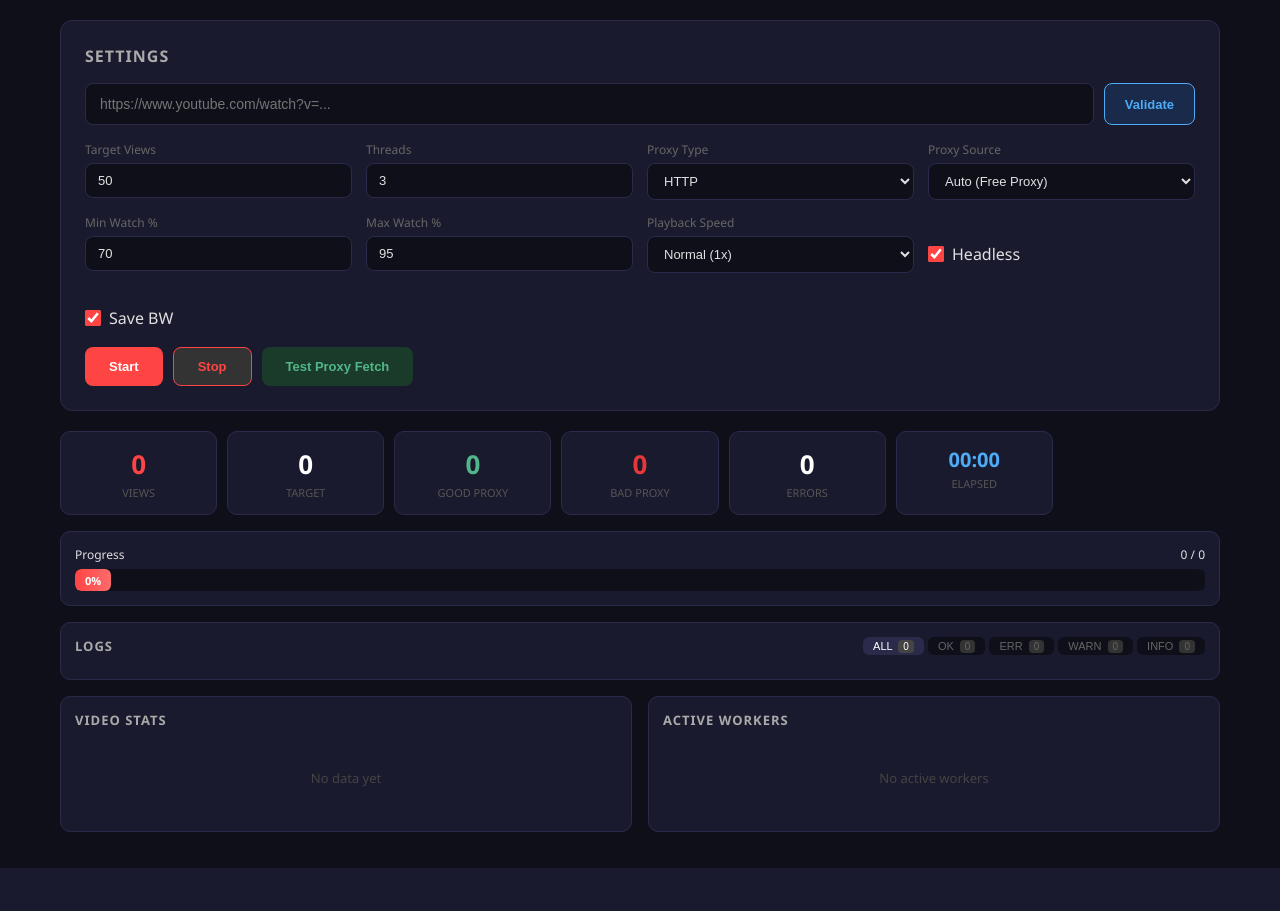
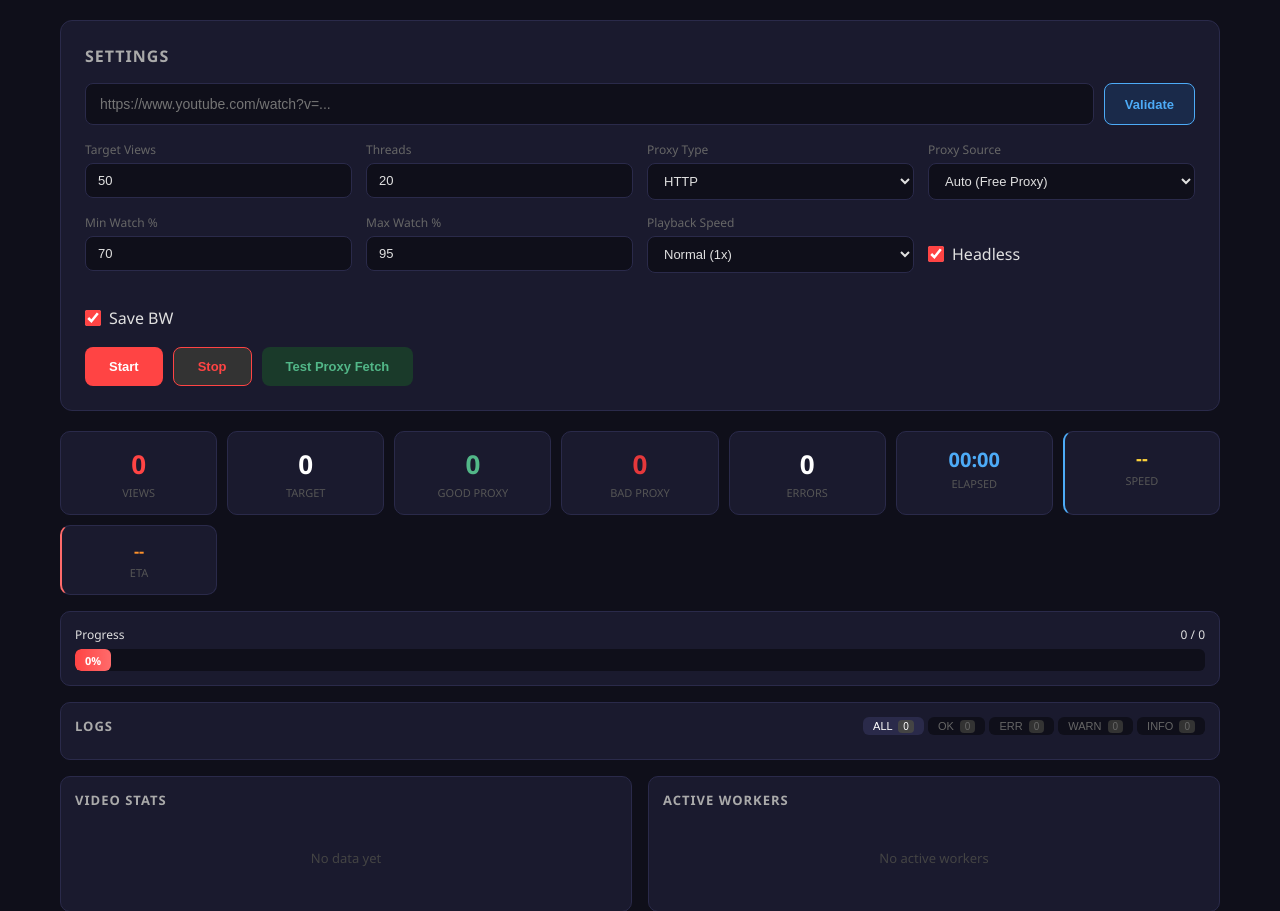
Before and after one commit to BudongJW/yt-view-web, a Flask app: page / in a window 1280 px wide. Shown: the part 71-982 px from the top of the page. Before the commit the page ends 939 px from the top, so only its background shows below. Run offline with Flask 2, Linux system fonts and the light colour scheme; some libraries are stand-ins or nearby versions.

Commit message:
feat: increase threads, add ETA/speed display, improve proxy validation
- Default threads increased from 3 to 20, max raised to 50
- Add real-time ETA calculation based on actual throughput
- Add speed (views/min) stat card in dashboard
- ETA auto-updates every 3 batches based on observed rate
- Scale proxy validation target based on thread count (up to 200)
- Increase validation concurrency to 150 threads
- Refetch limit raised from 3 to 5 for long-running sessions
- Add elapsed time formatting for hours-long runs
- Log final elapsed time on bot completion

```diff
--- a/app.py
+++ b/app.py
@@ -605,8 +605,9 @@ def run_bot(config):
             add_log("프록시를 가져올 수 없습니다!", "error")
             bot_state["running"] = False
             return
-        target_valid = max(config.get("target_views", 100) * 2, 20)
-        proxy_list = pre_validate_proxies(raw_proxies, proxy_type, max_workers=50, target=min(target_valid, 100))
+        # Scale validated proxy target: at least 2x threads, cap 200
+        target_valid = min(max(config.get("threads", 5) * 4, config.get("target_views", 100), 30), 200)
+        proxy_list = pre_validate_proxies(raw_proxies, proxy_type, max_workers=150, target=target_valid)
 
     if not proxy_list:
         add_log("유효한 프록시가 없습니다!", "error")
@@ -618,14 +619,19 @@ def run_bot(config):
     config["_max_retries"] = 3
 
     target = config.get("target_views", 100)
-    max_threads = config.get("threads", 3)
+    max_threads = config.get("threads", 5)
     if use_no_proxy:
         max_threads = 1
 
+    # Estimate completion time
+    bot_state["eta"] = _estimate_eta(target, max_threads, use_no_proxy, len(proxy_list))
+    eta_str = bot_state["eta"]
     add_log(f"목표: {target}회 | 스레드: {max_threads} | 프록시: {'없음(직접)' if use_no_proxy else f'{len(proxy_list)}개'}")
+    add_log(f"예상 소요 시간: {eta_str}")
 
     refetch_count = 0
     position = 0
+    batch_num = 0
     while bot_state["views"] < target and not cancel_flag.is_set():
         # Filter out known-bad proxies for batch selection
         if not use_no_proxy:
@@ -633,12 +639,12 @@ def run_bot(config):
             if len(available) < max_threads:
                 add_log(f"사용 가능한 프록시 부족 ({len(available)}개) - 새 프록시 수집 중...", "warn")
                 refetch_count += 1
-                if refetch_count > 3:
+                if refetch_count > 5:
                     add_log("프록시 재수집 한도 초과, 종료합니다", "error")
                     break
                 raw_proxies = fetch_free_proxies(proxy_type)
                 if raw_proxies:
-                    new_proxies = pre_validate_proxies(raw_proxies, proxy_type, max_workers=50, target=50)
+                    new_proxies = pre_validate_proxies(raw_proxies, proxy_type, max_workers=150, target=80)
                     proxy_list.extend(new_proxies)
                     config["_proxy_pool"] = proxy_list
                     add_log(f"새 프록시 {len(new_proxies)}개 추가 (총 {len(proxy_list)}개)")
@@ -670,14 +676,62 @@ def run_bot(config):
             t.join(timeout=300)
 
         position += batch_size
+        batch_num += 1
 
         if bot_state["views"] >= target:
             break
 
-        sleep(2)
+        # Update ETA based on actual throughput every 3 batches
+        if batch_num % 3 == 0 and bot_state["views"] > 0:
+            elapsed = time.time() - bot_state["start_time"]
+            rate = bot_state["views"] / elapsed  # views per second
+            remaining = target - bot_state["views"]
+            if rate > 0:
+                eta_sec = int(remaining / rate)
+                bot_state["eta"] = _format_duration(eta_sec)
+                if batch_num % 9 == 0:
+                    add_log(f"진행: {bot_state['views']}/{target} | 속도: {rate*60:.1f}회/분 | 남은 시간: {bot_state['eta']}")
 
-    add_log(f"봇 종료 - 총 조회수: {bot_state['views']}", "success")
+        sleep(1)
+
+    elapsed = int(time.time() - bot_state["start_time"])
+    add_log(f"봇 종료 - 총 조회수: {bot_state['views']} | 소요 시간: {_format_duration(elapsed)}", "success")
     bot_state["running"] = False
+    bot_state["eta"] = ""
+
+
+def _format_duration(seconds):
+    """Format seconds into human-readable duration string."""
+    if seconds < 60:
+        return f"{seconds}초"
+    elif seconds < 3600:
+        return f"{seconds // 60}분 {seconds % 60}초"
+    else:
+        h = seconds // 3600
+        m = (seconds % 3600) // 60
+        return f"{h}시간 {m}분"
+
+
+def _estimate_eta(target_views, threads, is_direct, proxy_count):
+    """Estimate completion time based on configuration.
+
+    Assumptions from testing:
+    - Proxy mode: ~80% success rate, ~120s per view attempt (driver start + load + watch)
+    - Direct mode: ~95% success rate, ~90s per view attempt
+    - Effective parallelism limited by proxy_count
+    """
+    if is_direct:
+        # Direct: serial, ~90s per view
+        total_sec = int(target_views * 90 / 0.95)
+    else:
+        # Proxy mode: effective threads = min(threads, proxy_count)
+        effective_threads = min(threads, proxy_count)
+        success_rate = 0.5  # conservative with retries
+        attempts_needed = target_views / success_rate
+        time_per_attempt = 120  # seconds avg including retries
+        total_sec = int(attempts_needed * time_per_attempt / effective_threads)
+
+    return _format_duration(total_sec)
 
 
 # ── Flask App ──
@@ -740,6 +794,7 @@ def api_status():
         "good_proxies": bot_state["good_proxies"],
         "bad_proxies": bot_state["bad_proxies"],
         "elapsed": elapsed,
+        "eta": bot_state.get("eta", ""),
         "logs": bot_state["logs"][:100],
         "video_stats": bot_state["video_stats"],
         "workers": bot_state["workers"],
--- a/templates/index.html
+++ b/templates/index.html
@@ -409,7 +409,7 @@
                 </div>
                 <div class="form-group">
                     <label>Threads</label>
-                    <input type="number" id="threads" value="3" min="1" max="20" />
+                    <input type="number" id="threads" value="20" min="1" max="50" />
                 </div>
                 <div class="form-group">
                     <label>Proxy Type</label>
@@ -517,6 +517,14 @@
             <div class="stat-card time">
                 <div class="value" id="statTime">00:00</div>
                 <div class="label">Elapsed</div>
+            </div>
+            <div class="stat-card" style="border-left: 2px solid #4dabf7;">
+                <div class="value" id="statRate" style="color: #ffd43b; font-size: 18px;">--</div>
+                <div class="label">Speed</div>
+            </div>
+            <div class="stat-card" style="border-left: 2px solid #ff6b6b;">
+                <div class="value" id="statEta" style="color: #ff922b; font-size: 16px;">--</div>
+                <div class="label">ETA</div>
             </div>
         </div>
 
@@ -784,10 +792,31 @@
                 document.getElementById('statBad').textContent = s.bad_proxies;
                 document.getElementById('statErrors').textContent = s.errors;
 
-                const mins = Math.floor(s.elapsed / 60);
+                const hrs = Math.floor(s.elapsed / 3600);
+                const mins = Math.floor((s.elapsed % 3600) / 60);
                 const secs = s.elapsed % 60;
-                document.getElementById('statTime').textContent =
-                    `${String(mins).padStart(2,'0')}:${String(secs).padStart(2,'0')}`;
+                if (hrs > 0) {
+                    document.getElementById('statTime').textContent =
+                        `${hrs}:${String(mins).padStart(2,'0')}:${String(secs).padStart(2,'0')}`;
+                } else {
+                    document.getElementById('statTime').textContent =
+                        `${String(mins).padStart(2,'0')}:${String(secs).padStart(2,'0')}`;
+                }
+
+                // ETA display
+                const etaEl = document.getElementById('statEta');
+                if (etaEl) {
+                    etaEl.textContent = s.eta || '--';
+                }
+
+                // Live rate calculation
+                const rateEl = document.getElementById('statRate');
+                if (rateEl && s.elapsed > 0 && s.views > 0) {
+                    const viewsPerMin = (s.views / s.elapsed * 60).toFixed(1);
+                    rateEl.textContent = `${viewsPerMin}/분`;
+                } else if (rateEl) {
+                    rateEl.textContent = '--';
+                }
 
                 const pct = s.target_views > 0 ? Math.min(100, Math.round(s.views / s.target_views * 100)) : 0;
                 document.getElementById('progressBar').style.width = pct + '%';
```
